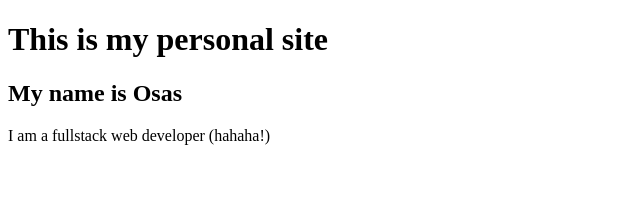
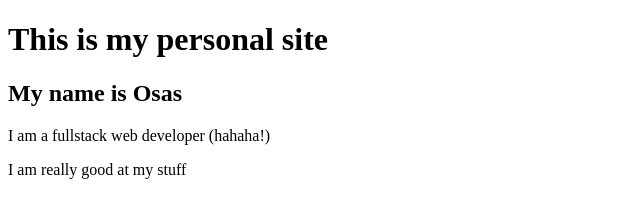
Before and after one commit to osasere/osasere.github.io, a plain HTML site: page index.html in a window 1280 px wide. Shown: the whole page, without its empty margins (0-640 px from the left). Drawn offline with Linux system fonts and the light colour scheme.

Commit message:
commiting changes to my code

```diff
--- a/index.html
+++ b/index.html
@@ -10,5 +10,6 @@
     <h1>This is my personal site</h1>
     <h2>My name is Osas</h2>
     <p>I am a fullstack web developer (hahaha!)</p>
+    <p>I am really good at my stuff</p>
 </body>
 </html>
```
